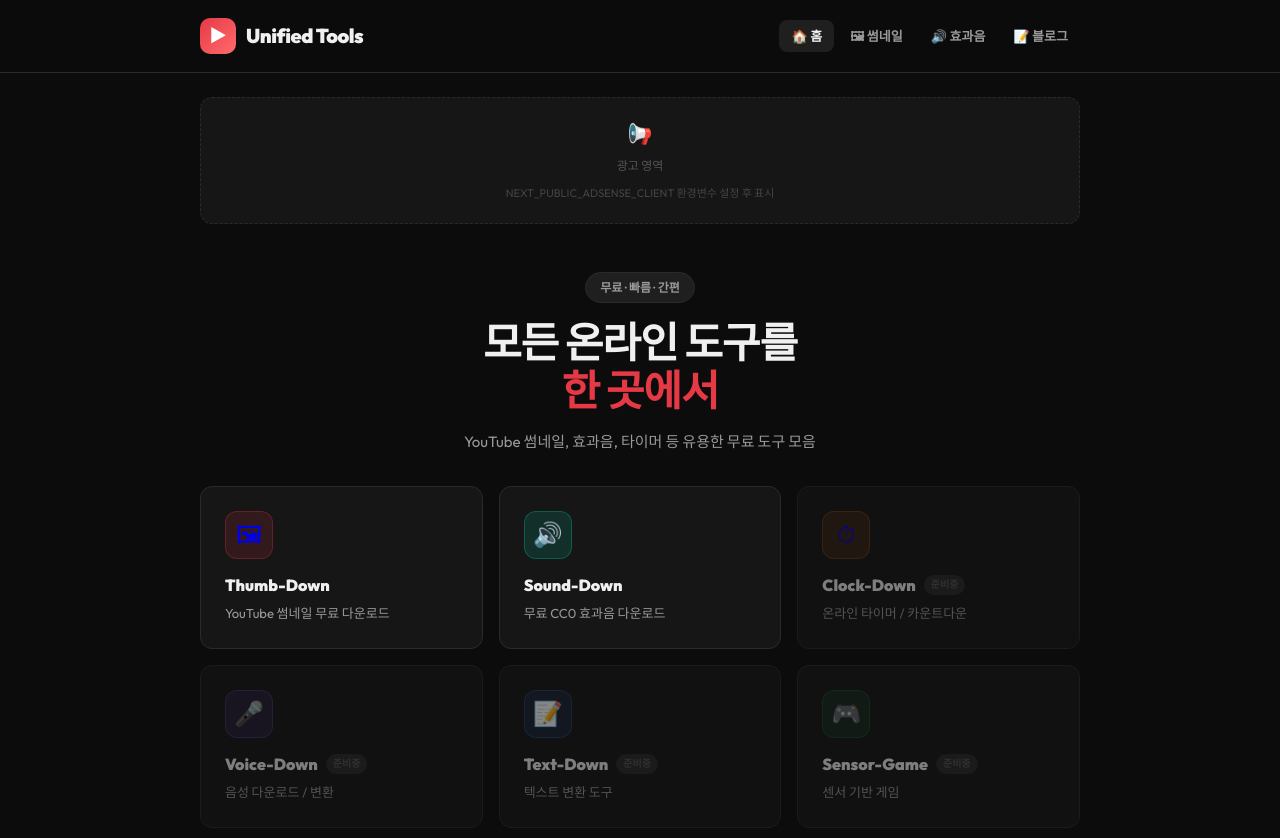
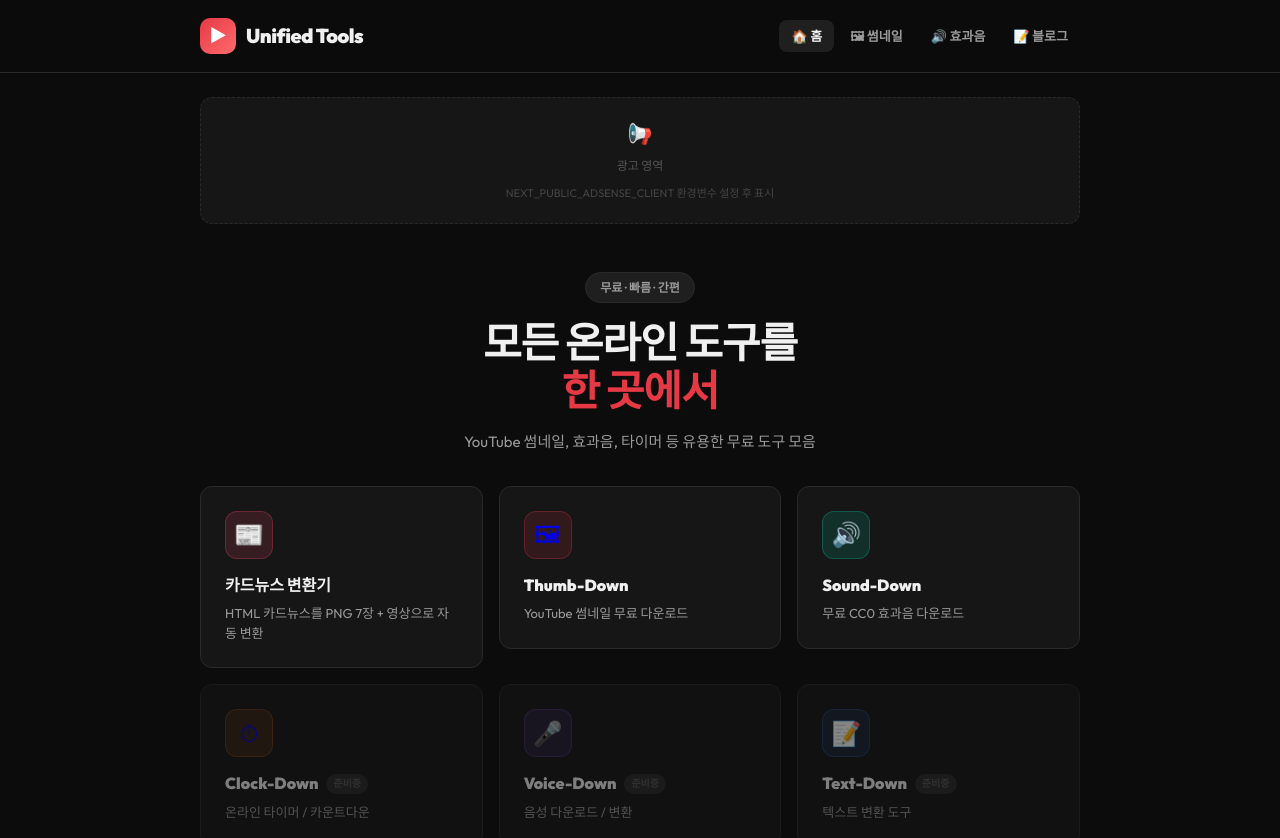
Before and after one commit to mintimjang33/cardnews-converter, a Next.js app: page / in a window 1280 px wide. Shown: the top 838 px of the page. Built offline with nearby package versions, Linux system fonts and the light colour scheme; no server answers.

Commit message:
Add files via upload

```diff
--- a/pages/index.js
+++ b/pages/index.js
@@ -5,6 +5,13 @@ import Footer from '../components/Footer'
 import { AdSlot } from '../components/AdSlot'
 
 const TOOLS = [
+  {
+    href: '/cardnews-down/',
+    icon: '📰',
+    name: '카드뉴스 변환기',
+    desc: { ko: 'HTML 카드뉴스를 PNG 7장 + 영상으로 자동 변환', en: 'Convert HTML card news into PNG slides + video' },
+    color: '#FF4B6E',
+  },
   {
     href: '/thumb-down',
     icon: '🖼',
```
